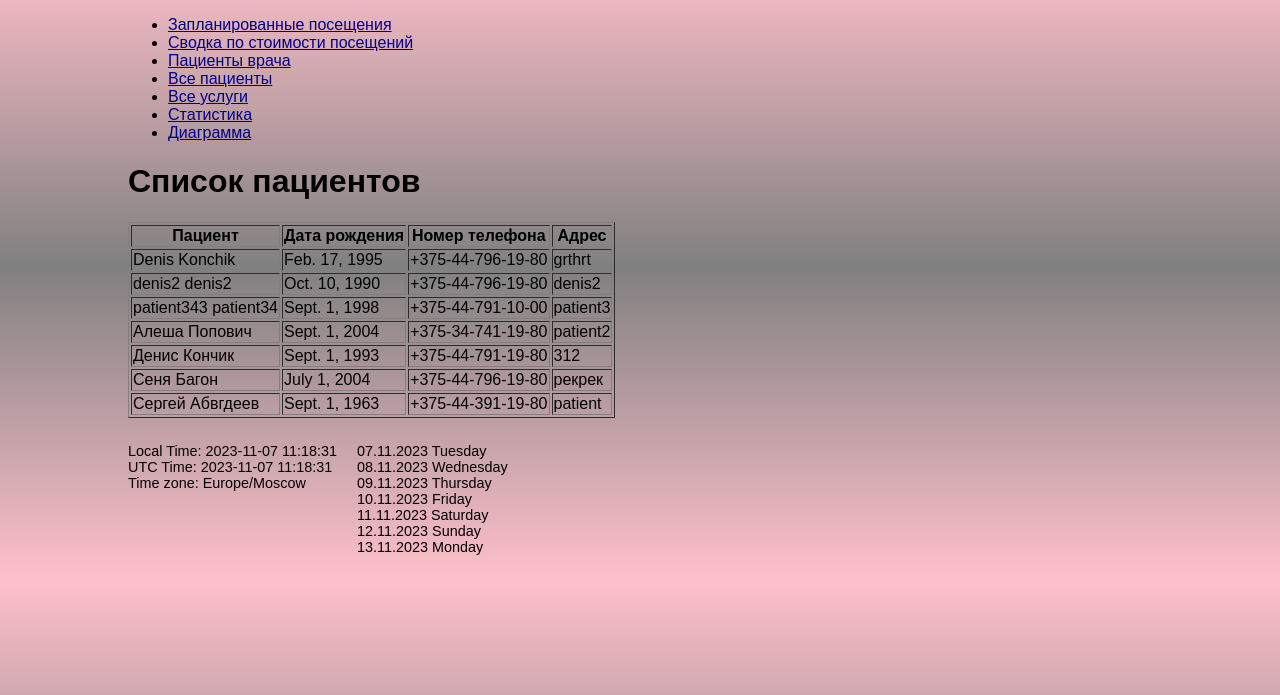
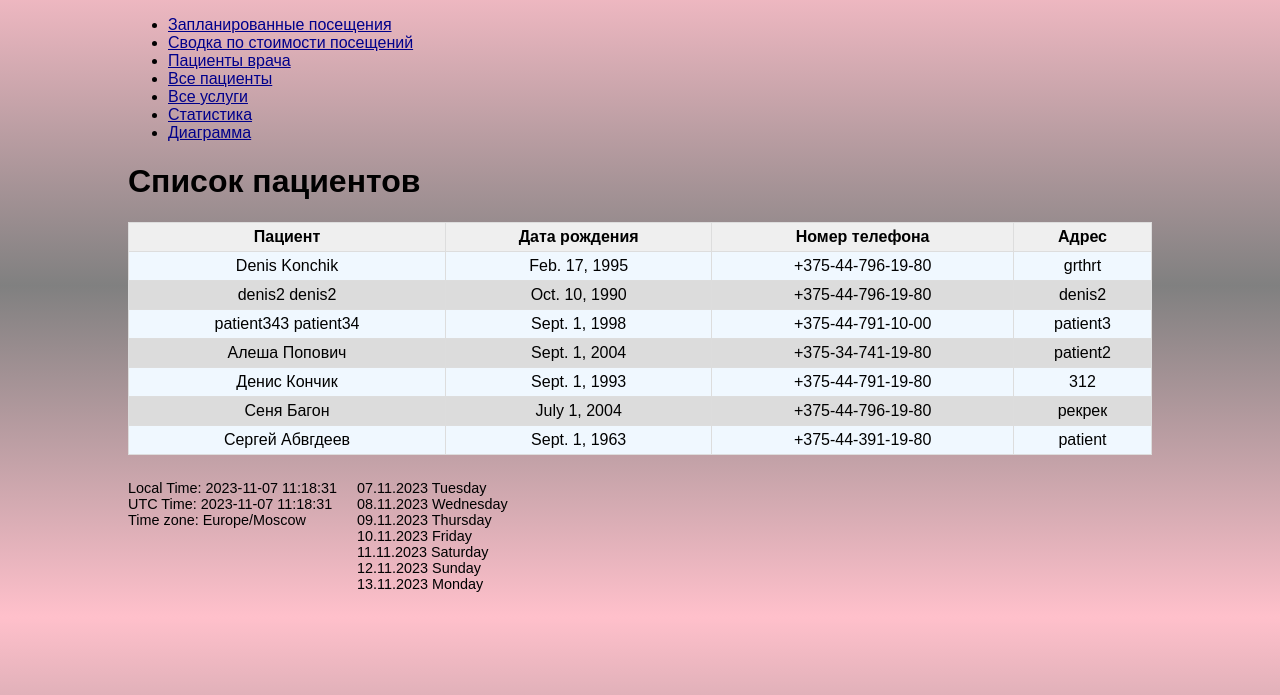
Before and after one commit to denis-pptx/Django-MedicalCenter, a Django app: page /stats/patients/ in a window 1280 px wide. Shown: the part 46-741 px from the top of the page. Run offline with Django 4.2, Linux system fonts and the light colour scheme; a user stored in the database is signed in; data comes from the database, SQL or seed files in the repository; both versions use the stored data as it was after the commit.

Commit message:
styles for table

```diff
--- a/stats/templates/stats/doctor_appointments.html
+++ b/stats/templates/stats/doctor_appointments.html
@@ -26,7 +26,7 @@
         <button type="submit">Показать</button>
     </form>
 
-    <table border="1">
+    <table class="table">
         <thead>
             <tr>
                 <th>Имя пациента</th>
--- a/stats/templates/stats/patients.html
+++ b/stats/templates/stats/patients.html
@@ -5,7 +5,7 @@
 {% block page_content %}
     <h1>Список пациентов</h1>
 
-    <table border="1">
+    <table  class="table">
         <thead>
             <tr>
                 <th>Пациент</th>
--- a/stats/templates/stats/planned_visits.html
+++ b/stats/templates/stats/planned_visits.html
@@ -48,7 +48,7 @@
         <button type="submit">Применить</button>
     </form>
 
-    <table border="1">
+    <table class="table">
         <thead>
             <tr>
                 <th>Пациент</th>
@@ -59,6 +59,7 @@
                 <th>Статус</th>
             </tr>
         </thead>
+
         <tbody>
             {% for order in orders %}
                 <tr>
--- a/website/static/website/css/styles.css
+++ b/website/static/website/css/styles.css
@@ -18,6 +18,15 @@ body {
 .table {
 	width: 100%;
 	border-collapse: collapse;
+
+    text-align: center;
+    vertical-align: middle;
+}
+
+.custom-table caption {
+    font-weight: bold;
+    text-align: center;
+    caption-side: top;
 }
 
 .table th {
@@ -32,6 +41,13 @@ body {
 	padding: 5px;
 }
 
+.table tbody tr:nth-child(even) {
+    background-color: gainsboro;
+}
+
+.table tbody tr:nth-child(odd) {
+    background-color: aliceblue;
+}
 
 
 
```
Also changed, not shown: db.sqlite3.
